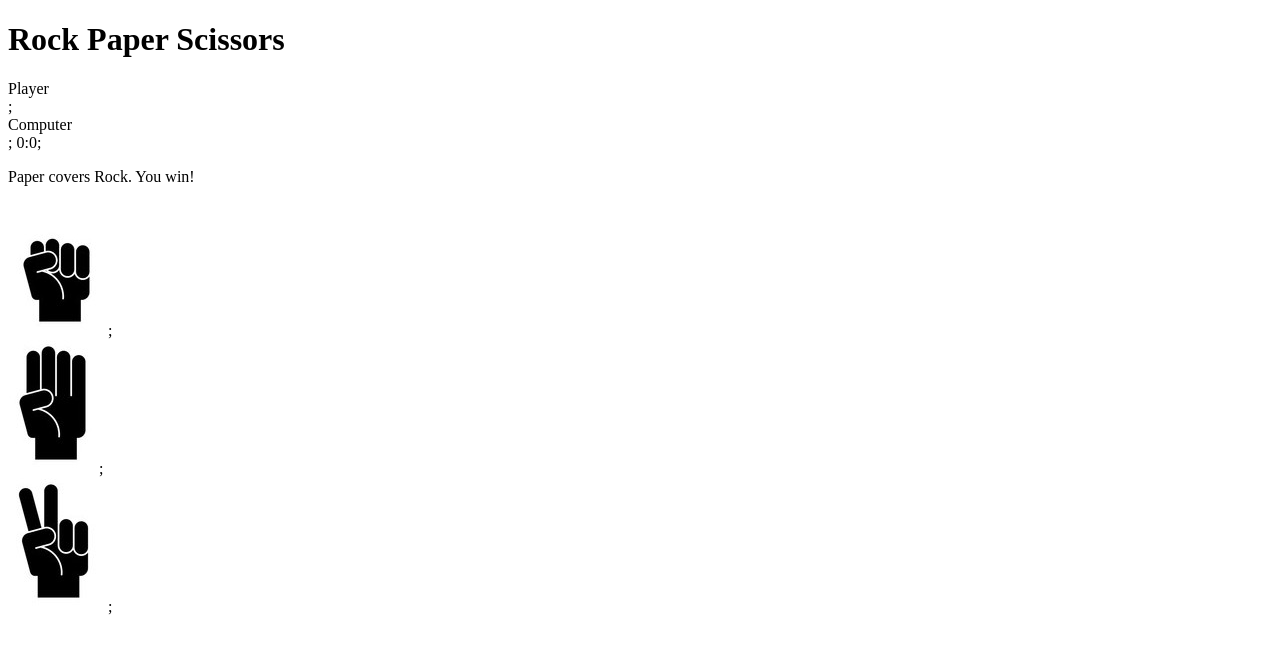
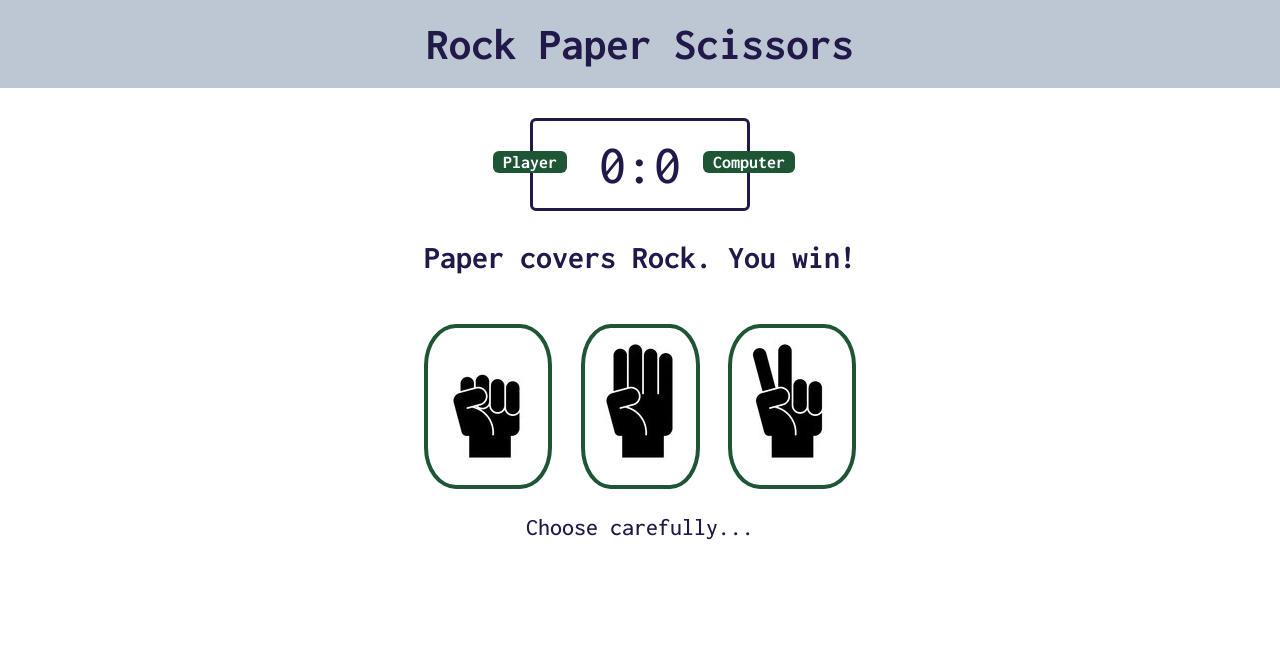
Before and after one commit to jzaagsma/rock_paper_scissors, a plain HTML site: page index.html in a window 1280 px wide. Drawn offline with Linux system fonts and the light colour scheme.

Commit message:
commit on rps_ui

```diff
--- a/index.html
+++ b/index.html
@@ -5,15 +5,16 @@
     <meta http-equiv="X-UA-Compatible" content="IE=edge">
     <meta name="viewport" content="width=device-width, initial-scale=1.0">
     <title>Rock Paper Scissors </title>
+    <link rel="stylesheet" href="styles.css">
 </head>
 <body>
     <header>
         <h1>Rock Paper Scissors</h1>
     </header>
     <div class="score">
-        <div id="player_label" class="badge">Player</div>;
-        <div id="computer_label" class="badge">Computer</div>;
-        <span id="player_score">0</span>:<span id="computer _score">0</span>;
+        <div id="player_label" class="badge">Player</div>
+        <div id="computer_label" class="badge">Computer</div>
+        <span id="player_score">0</span>:<span id="computer _score">0</span>
     </div>
 
     <div class="result">
@@ -21,20 +22,24 @@
     </div>
 
     <div class="choices">
-        <div class="choice">
-            <img src="/img/rock_button.jpg"
+        <div class="choice" id="rock">
+            <img src="img/rock_button.jpg"
             alt="A simple image of a hand making a fist representing the rock
-            choice">;
+            choice">
         </div>
-        <div class="choice">
-            <img src="/img/paper_button.jpg"
-            alt="A simple image of a flat hand representing the rock choice">;
+        <div class="choice" id="paper">
+            <img src="img/paper_button.jpg"
+            alt="A simple image of a flat hand representing the rock choice">
         </div>
-        <div class="choice">
-            <img src="/img/scissors_button.jpg"
+        <div class="choice" id="scissors">
+            <img src="img/scissors_button.jpg"
             alt="A simple image of a hand holding out two fingers representing
-            the scissors choice">;
+            the scissors choice">
         </div>
     </div>
+
+    <p id="message">Choose carefully...</p>
+
+    <script src="javascript.js" charset="utf-8"></script>
 </body>
 </html>
--- /dev/null
+++ b/javascript.js
@@ -0,0 +1,13 @@
+const playerScore = 0;
+const computerScore = 0;
+const playerScore_span = document.getElementById("player_score");
+const computerScore_span = document.getElementById("computer_score");
+const score_div = document.querySelector(".score");
+const result_div = document.querySelector(".result");
+const rock_div = document.querySelector("rock");
+const paper_div = document.querySelector("paper");
+const scissors_div = document.querySelector("scissors");
+
+// this is called "caching the DOM", which means storing them for use later.
+// we are storing all of these things in variables so that we can manipulate
+// the DOM using them later.
--- a/styles.css
+++ b/styles.css
@@ -0,0 +1,87 @@
+@import url('https://fonts.googleapis.com/css2?family=Inconsolata:wght@300;500;700&display=swap');
+
+* {
+    margin: 0;
+    padding: 0;
+    box-sizing: border-box;
+    font-family: 'Inconsolata', monospace;
+}
+
+header {
+    background-color: rgb(189, 199, 211);
+    padding: 20px;
+}
+
+header > h1 {
+    color: rgb(32, 25, 73);
+    text-align: center;
+    font-size: 45px;
+}
+
+.score {
+    border: 3px solid rgb(32, 25, 73);
+    width: 220px;
+    margin: 30px auto;
+    color: rgb(32, 25, 73);
+    font-size: 55px;
+    border-radius: 6px;
+    text-align: center;
+    padding: 15px 20px;
+    position: relative;
+}
+
+.badge {
+    background-color:rgb(29, 85, 53);
+    color: white;
+    font-size: large;
+    padding: 2px 10px;
+    font-weight: bold;
+}
+
+#player_label {
+    position: absolute;
+    top: 30px;
+    left: -40px;
+    border-radius: 6px;
+}
+
+#computer_label {
+    position: absolute;
+    top: 30px;
+    right: -48px;
+    border-radius: 6px;
+}
+
+.result {
+    font-size: xx-large;
+    color:rgb(32, 25, 73);
+    text-align: center;
+    font-weight: bold;
+}
+
+.choices {
+    text-align: center;
+    margin-top: 50px;
+}
+
+.choice {
+    display: inline-block;
+    padding: 10px;
+    margin: 0 10px;
+    border: 4px solid rgb(29, 85, 53);
+    border-radius: 25%;
+    transition: all 0.3s ease;
+}
+
+.choice:hover{
+    cursor: pointer;
+    border: 6px solid rgb(29, 85, 53);
+
+}
+
+#message {
+    text-align: center;
+    font-size: x-large;
+    color: rgb(32, 25, 73);
+    margin-top: 25px;
+}
```
